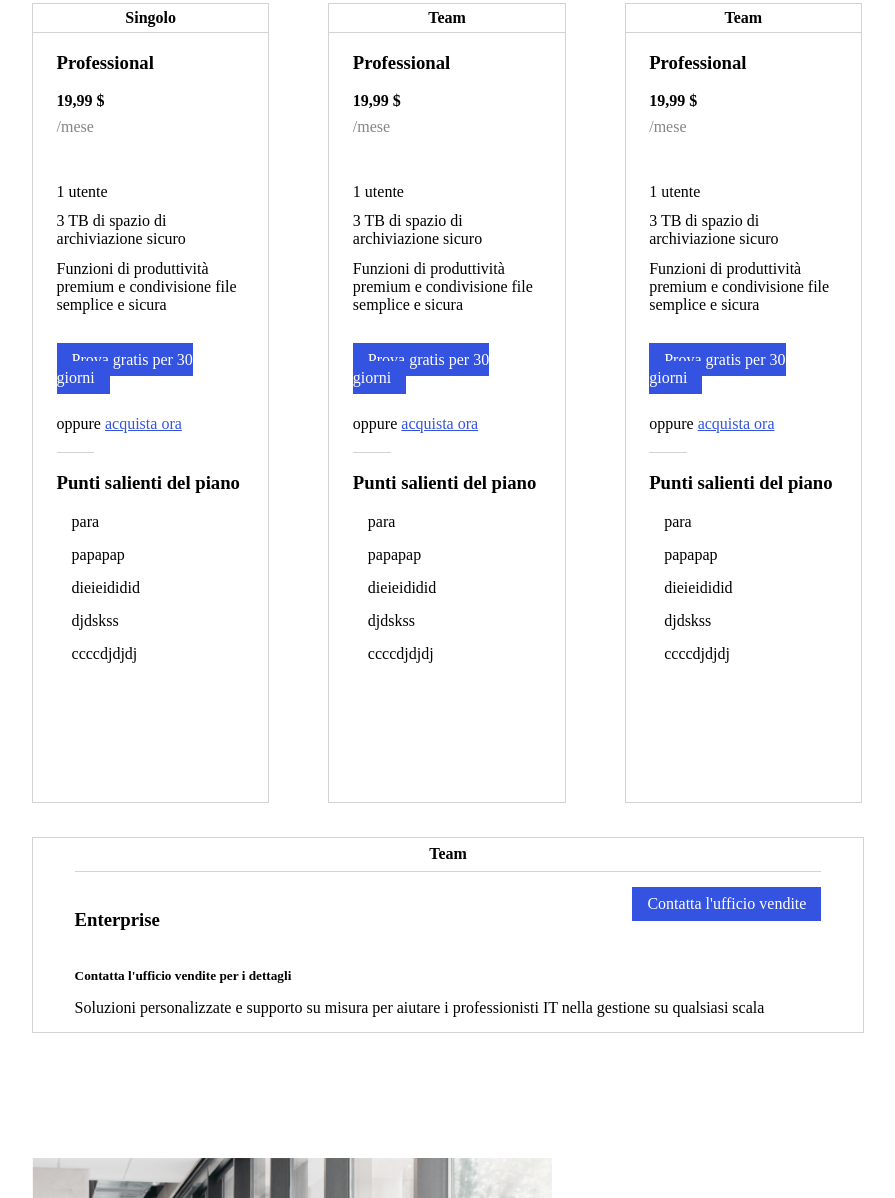
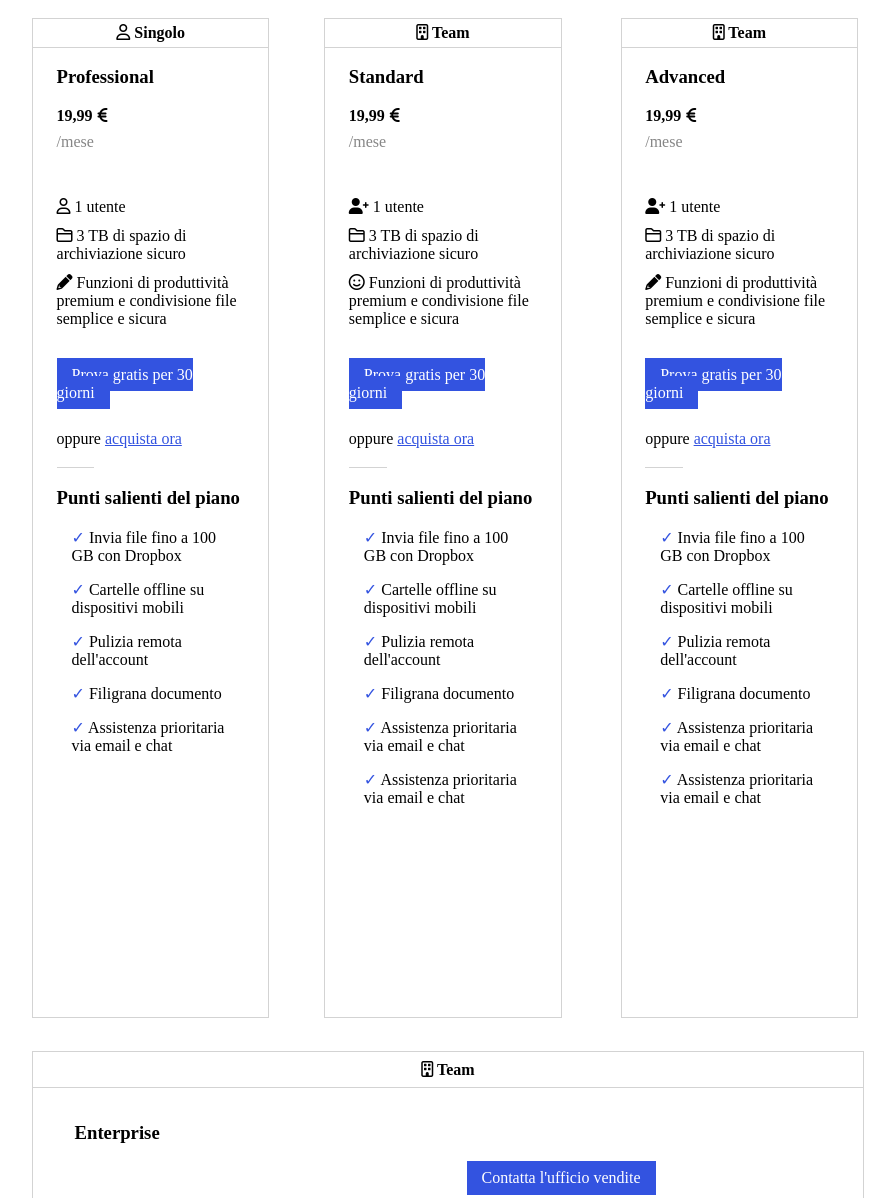
Before and after one commit to ClaraNocilla12/htmlcss-dropbox, a plain HTML site: page index.html in a window 1280 px wide. Shown: the part 796-1994 px from the top of the page, without its empty margins (192-1087 px from the left). Drawn offline with Linux system fonts and the light colour scheme.

Commit message:
icons n structure team members section

```diff
--- a/asset/css/style.css
+++ b/asset/css/style.css
@@ -135,8 +135,12 @@ h1{
     width:calc(100%/3 - 40px);
     border:1px solid lightgray;
     display:inline-block;
-    margin-top:4%;
-     min-height: 800px;
+
+     min-height: 1000px;
+}
+
+.float-l{
+    float:left;
 }
 
 .margin{
@@ -153,10 +157,13 @@ h1{
     border-bottom: 1px solid lightgray;
 
 }
+.subs-row{
+    margin-top:30px;
+}
 
 
 
-.subs h3{
+.sub-desc h3{
     margin:10% 0 10% 0;
 }
 
@@ -174,15 +181,28 @@ h1{
 .subs-delux{
     margin-top:4%;
     border:1px solid lightgray;
-    padding:0 5% 0 5%;
+    /* padding:0 5% 0 5%;    */
 
 }
 
+hr{
+    color:lightgray;
+    background-color: lightgray;
+    height: 1px;
+    border:0;
+}
 .subs-delux h4{
     text-align: center;
     padding:1%;
-    border-bottom: 1px solid lightgray;
+    /* border-bottom:1px solid lightgrey; */
 }
+
+.subs-desc-delux{
+    width:80%;
+    margin:auto;
+    padding:0 5% 0 5%;
+}
+
 
 .subs-delux h3{
     margin:3% 0 3% 0;
@@ -224,6 +244,9 @@ margin: 2% 0 2% 0;
     float:right;
 }
 
+.sub-desc ul li span{
+    color: rgb(51, 83, 224);
+}
  /* .margin-b{
     margin:4% 10% 0 0;
 }  */
@@ -289,6 +312,65 @@ margin: 2% 0 2% 0;
 }
 
 /* SIXTH SECTION */
+
+.team-row{
+    width: 100%;
+    height: 40vh;
+
+}
+
+.team-column{
+    width: 25%;
+    height: 100%;
+
+}
+
+.team-desc-column{
+width:50%;
+height: 100%;
+
+}
+
+.square{
+    width: 50%;
+    height: 50%;
+
+
+
+
+}
+
+.green{
+    background-color: rgb(151, 229, 197);
+}
+
+.b-red{
+    background-color: rgb(145, 30, 30);
+}
+
+.blue{
+    background-color: rgb(44, 98, 168);
+}
+
+.red{
+    background-color: rgb(236, 22, 22);
+}
+
+.d-red{
+    background-color: rgb(189, 7, 7);
+}
+
+.l-blue{
+    background-color: rgb(148, 197, 212);
+}
+
+.d-blue{
+    background-color: rgb(45, 32, 161);
+}
+
+.yellow{
+    background-color: rgb(241, 226, 6);
+}
 
 /* SEVENTH SECTION */
 
--- a/index.html
+++ b/index.html
@@ -35,7 +35,7 @@
 
         <div class="right-side in-block">
 
-            <nav class="in-block ">
+            <nav class="in-block clearfix">
 
 
                 <ul>
@@ -59,13 +59,15 @@
 
     <main>
         <section class="blue-container">
-            <div class="upper-box">
+            <div class="upper-box ">
                 <h1>Tutto ciò che ti serve per il lavoro,
                  in un unico posto</h1>
 
                  <div class="pres-box">
                       <p>
-                          Lorem ipsum dolor sit amet consectetur adipisicing elit. Cumque consequatur atque mollitia consequuntur, dolore sit ratione rem incidunt natus fugit minima doloribus soluta, earum aspernatur corrupti commodi adipisci beatae omnis?
+                        Finalmente tutti i tuoi strumenti, contenuti e collaboratori sono accessibili dallo stesso posto.
+                        Dropbox Business è più di uno spazio di archiviazione sicuro: è un modo intelligente e DI Proposta per il cliente
+                        integrato per ottimizzare il flusso di lavoro esistente.
                      </p>
 
                          <a class="button" href="">Inizia la tua prova gratuita</a>
@@ -89,92 +91,101 @@
                 <input type="radio" name="year"><span>Fatturazione annuale</span>
             </div>
 
-            <div class="subs">
-                <h4>Singolo</h4>
+            <div class="subs-row">
+                <div class="subs float-l">
+                    <h4> <i class="fa-regular fa-user"></i> Singolo</h4>
 
                   <div class="sub-desc">
                         <h3>Professional</h3>
-                     <div class="bold">19,99 <span>$</span></div>
+                       <div class="bold">19,99 <i class="fa-solid fa-euro-sign"></i></div>
                       <div class="time">/mese</div>
-                    <div>1 utente</div>
-                    <div class="arc-space">3 TB di spazio di archiviazione sicuro</div>
-                    <div class="description">Funzioni di produttività premium e condivisione file semplice e sicura</div>
+                     <div> <i class="fa-regular fa-user"></i> 1 utente</div>
+                     <div class="arc-space"> <i class="fa-regular fa-folder"></i> 3 TB di spazio di archiviazione sicuro</div>
+                     <div class="description"> <i class="fa-solid fa-pencil"></i> Funzioni di produttività premium e condivisione file semplice e sicura</div>
                      <a class="button" href="">Prova gratis per 30 giorni</a>
                      <div class="option">oppure <a href="">acquista ora</a></div>
                      <div class="line"></div>
                      <h3>Punti salienti del piano</h3>
                      <ul>
-                        <li>para</li>
-                        <li>papapap</li>
-                        <li>dieieididid</li>
-                        <li>djdskss</li>
-                        <li>ccccdjdjdj</li>
+                        <li> <span>&#10003;</span> Invia file fino a 100 GB con Dropbox</li>
+                        <li> <span>&#10003;</span> Cartelle offline su dispositivi mobili</li>
+                        <li> <span>&#10003;</span> Pulizia remota dell'account</li>
+                        <li> <span>&#10003;</span> Filigrana documento</li>
+                        <li> <span>&#10003;</span> Assistenza prioritaria via email e chat</li>
                      </ul>
                  </div>
               </div>
 
                <div class="subs margin">
-                <h4>Team</h4>
+                  <h4> <i class="fa-regular fa-building"></i> Team</h4>
 
                   <div class="sub-desc">
-                    <h3>Professional</h3>
-                    <div class="bold">19,99 <span>$</span></div>
+                       <h3>Standard</h3>
+                       <div class="bold">19,99 <i class="fa-solid fa-euro-sign"></i></div>
                       <div class="time">/mese</div>
-                    <div>1 utente</div>
-                    <div class="arc-space">3 TB di spazio di archiviazione sicuro</div>
-                    <div class="description">Funzioni di produttività premium e condivisione file semplice e sicura</div>
+                      <div> <i class="fa-solid fa-user-plus"></i> 1 utente</div>
+                      <div class="arc-space"> <i class="fa-regular fa-folder"></i> 3 TB di spazio di archiviazione sicuro</div>
+                     <div class="description"> <i class="fa-regular fa-face-smile"></i> Funzioni di produttività premium e condivisione file semplice e sicura</div>
                      <a class="button" href="">Prova gratis per 30 giorni</a>
                      <div class="option">oppure <a href="">acquista ora</a></div>
                      <div class="line"></div>
                       <h3>Punti salienti del piano</h3>
                       <ul>
-                        <li>para</li>
-                        <li>papapap</li>
-                        <li>dieieididid</li>
-                        <li>djdskss</li>
-                        <li>ccccdjdjdj</li>
+                        <li> <span>&#10003;</span> Invia file fino a 100 GB con Dropbox</li>
+                        <li> <span>&#10003;</span> Cartelle offline su dispositivi mobili</li>
+                        <li> <span>&#10003;</span> Pulizia remota dell'account</li>
+                        <li> <span>&#10003;</span> Filigrana documento</li>
+                        <li> <span>&#10003;</span> Assistenza prioritaria via email e chat</li>
+                        <li> <span>&#10003;</span> Assistenza prioritaria via email e chat</li>
+                     </ul>
+                 </div>
+             </div>
+
+
+              <div class="subs">
+                     <h4> <i class="fa-regular fa-building"></i> Team</h4>
+
+                  <div class="sub-desc">
+                       <h3>Advanced</h3>
+                      <div class="bold">19,99 <i class="fa-solid fa-euro-sign"></i></div>
+                      <div class="time">/mese</div>
+                      <div> <i class="fa-solid fa-user-plus"></i> 1 utente</div>
+                      <div class="arc-space"> <i class="fa-regular fa-folder"></i> 3 TB di spazio di archiviazione sicuro</div>
+                      <div class="description"> <i class="fa-solid fa-pencil"></i> Funzioni di produttività premium e condivisione file semplice e sicura</div>
+                      <a class="button" href="">Prova gratis per 30 giorni</a>
+                      <div class="option">oppure <a href="">acquista ora</a></div>
+                      <div class="line"></div>
+                      <h3>Punti salienti del piano</h3>
+                      <ul>
+                        <li> <span>&#10003;</span> Invia file fino a 100 GB con Dropbox</li>
+                        <li> <span>&#10003;</span> Cartelle offline su dispositivi mobili</li>
+                        <li> <span>&#10003;</span> Pulizia remota dell'account</li>
+                        <li> <span>&#10003;</span> Filigrana documento</li>
+                        <li> <span>&#10003;</span> Assistenza prioritaria via email e chat</li>
+                        <li> <span>&#10003;</span> Assistenza prioritaria via email e chat</li>
                       </ul>
                  </div>
                 </div>
             </div>
 
-            <div class="subs">
-                <h4>Team</h4>
+            <div class="subs-delux clearfix">
 
-                <div class="sub-desc">
-                    <h3>Professional</h3>
-                    <div class="bold">19,99 <span>$</span></div>
-                    <div class="time">/mese</div>
-                    <div>1 utente</div>
-                    <div class="arc-space">3 TB di spazio di archiviazione sicuro</div>
-                    <div class="description">Funzioni di produttività premium e condivisione file semplice e sicura</div>
-                    <a class="button" href="">Prova gratis per 30 giorni</a>
-                    <div class="option">oppure <a href="">acquista ora</a></div>
-                    <div class="line"></div>
-                    <h3>Punti salienti del piano</h3>
-                    <ul>
-                        <li>para</li>
-                        <li>papapap</li>
-                        <li>dieieididid</li>
-                        <li>djdskss</li>
-                        <li>ccccdjdjdj</li>
-                    </ul>
+                        <h4> <i class="fa-regular fa-building"></i> Team</h4>
+
+                       <hr>
+
+                    <div class="subs-desc-delux in-block clearfix">
+
+
+                        <h3 >Enterprise</h3>
+                       <a class=" button float" href="">Contatta l'ufficio vendite</a>
                        </div>
-                </div>
-            </div>
-
-            <div class="subs-delux">
-
-                        <h4>Team</h4>
+                         <h5>Contatta l'ufficio vendite per i dettagli</h5>
+                         <div>Soluzioni personalizzate e supporto su misura per aiutare i professionisti IT nella gestione su qualsiasi scala</div>
 
 
 
-                    <div id="margin-b-enterprise">
-                        <h3 class="in-block">Enterprise</h3>
-                         <a class=" button float"  href="">Contatta l'ufficio vendite</a>
-                     </div>
-                     <h5>Contatta l'ufficio vendite per i dettagli</h5>
-                     <div>Soluzioni personalizzate e supporto su misura per aiutare i professionisti IT nella gestione su qualsiasi scala</div>
+
 
 
 
@@ -267,7 +278,42 @@
             </div>
         </section>
 
-<!-- Section missing -->
+
+
+        <section class="team-row">
+            <div class="team-column float-l in-block">
+                <div class="square float-l green">
+
+                </div>
+                <div class="square float b-red">
+
+                </div>
+                <div class="square float-l blue">
+
+                </div>
+                <div class="square float red">
+
+                </div>
+            </div>
+            <div class="team-desc-column in-block">
+
+            </div>
+
+            <div class="team-column float">
+                <div class="square float-l d-red">
+
+                </div>
+                <div class="square float l-blue">
+
+                </div>
+                <div class="square float-l d-blue">
+
+                </div>
+                <div class="square float yellow">
+
+                </div>
+            </div>
+        </section>
 
         <section class="blue-container ">
             <div class="container">
@@ -425,7 +471,7 @@
             </div>
 
             <div class="footer-line">
-                <div>
+                <div> <i class="fa-solid fa-earth-americas"></i>
                     Italiano
                     <i class="fa-solid fa-caret-up"></i>
                 </div>
```
Lines whose indentation alone changed are shown as unchanged.
